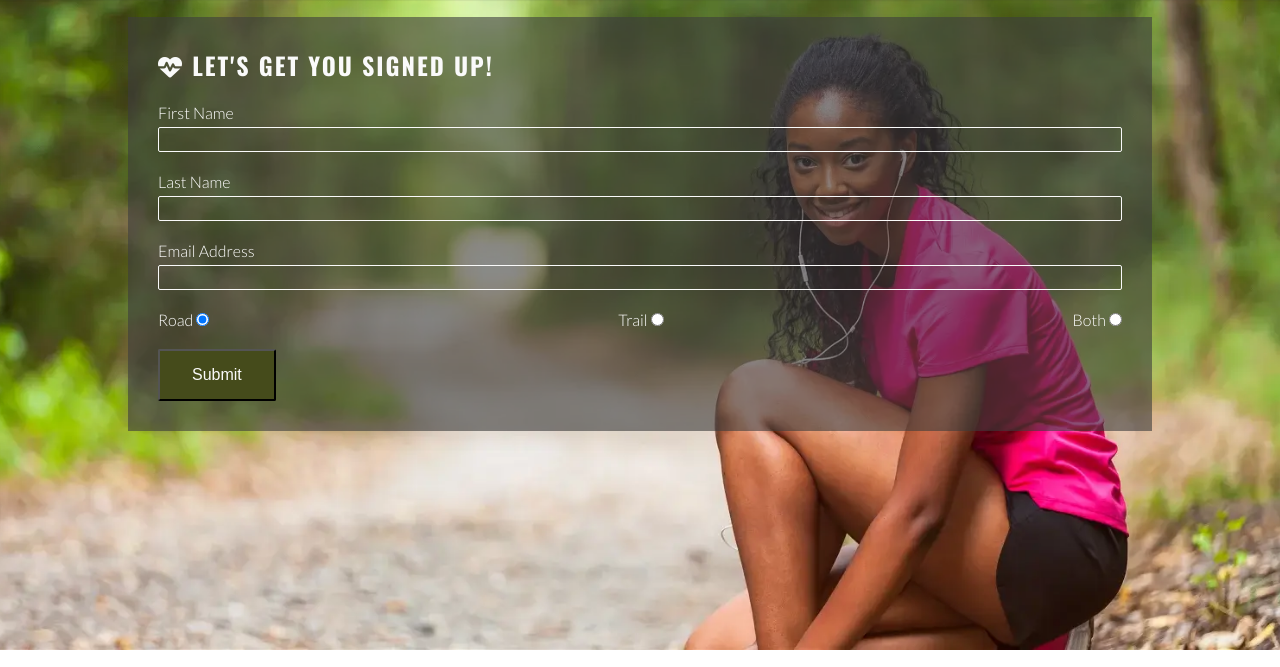
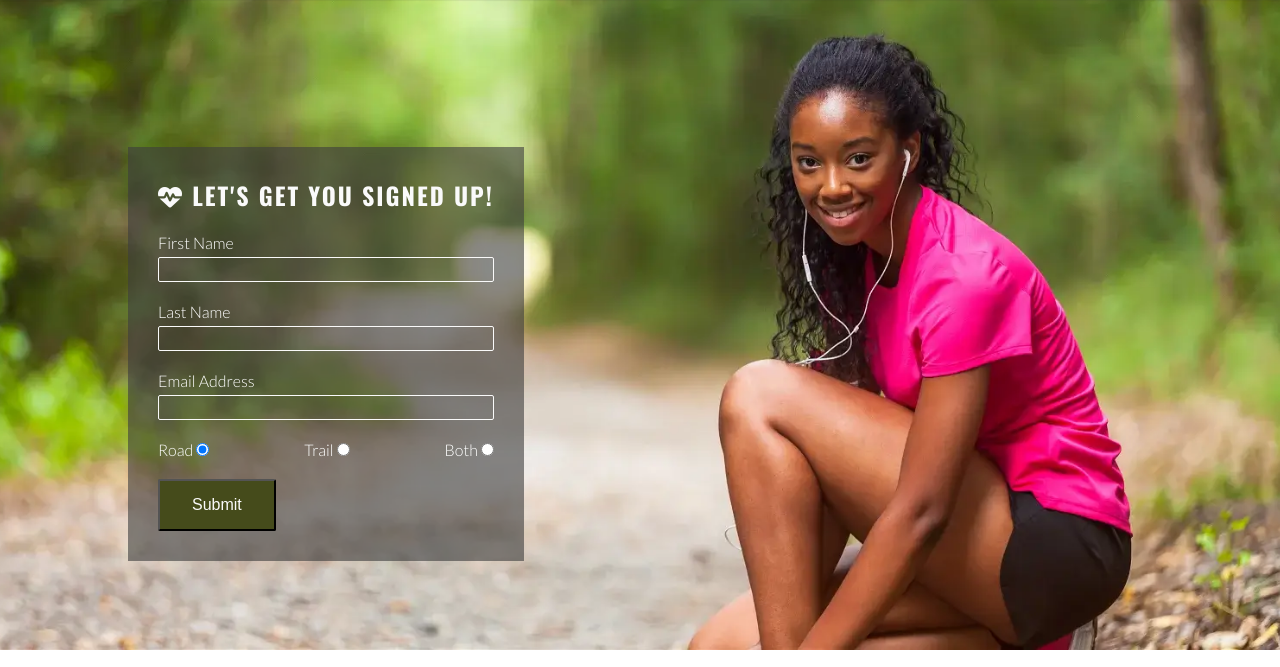
Before and after one commit to AntonEi/Love-Running-Project, a plain HTML site: page signup.html in a window 1280 px wide. Shown: the part 82-749 px from the top of the page. Drawn offline with nearby package versions, Linux system fonts and the light colour scheme.

Commit message:
style signup for bigger screen

```diff
--- a/assets/css/style.css
+++ b/assets/css/style.css
@@ -319,7 +319,25 @@ main {
     #photos {
         column-count: 3;
     }
-}
+
+    /* signup page */
+}   #signup {
+      background-position: center;
+      position: relative;
+    }
+    #signup-form {
+        position: absolute;
+        max-width: 400px;
+        left: 10%;
+        top: 150px;
+    }
+    .join-button:hover {
+        background-color: #fafafa;
+        color: #454b1b;
+    }
+    .text-input:hover {
+        border-color: #f16c6b;
+    }
 
 /* Media query: laptops and larger (992px and up) */
 @media screen and (min-width: 992px) {
```
